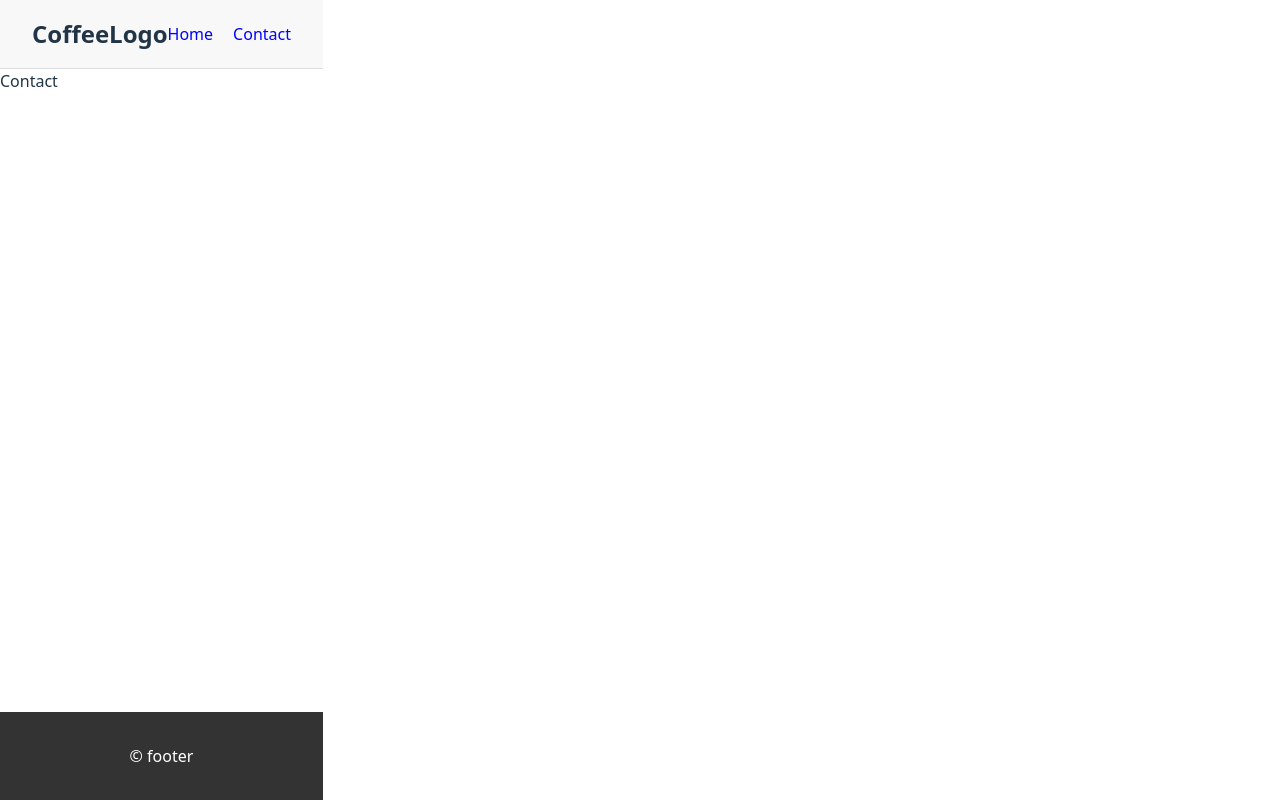
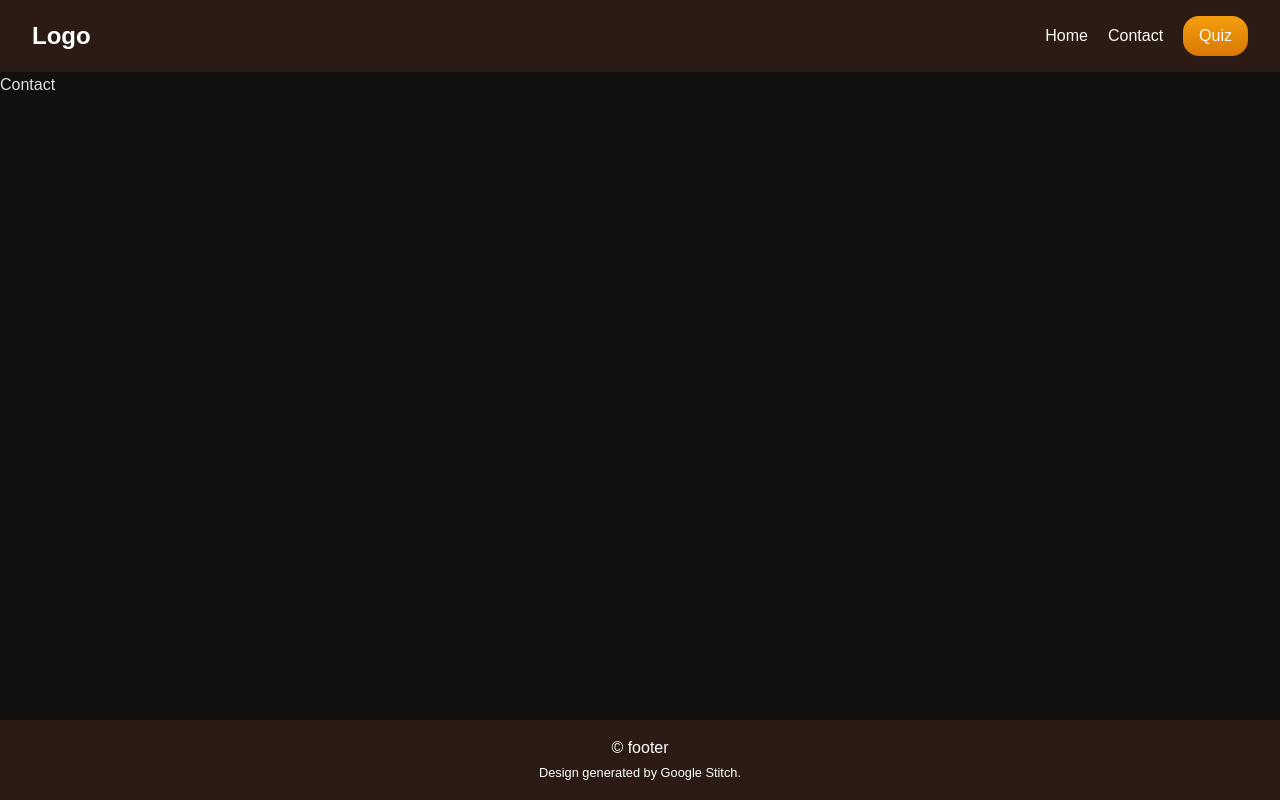
Before and after one commit to andreeagaldea/landing_coffee_react, a React (Vite) app: page /contact in a window 1280 px wide. Built offline with nearby package versions, Linux system fonts and the light colour scheme.

Commit message:
add mobile menu with hamburger toggle to navbar

```diff
--- a/src/components/layout/Footer.jsx
+++ b/src/components/layout/Footer.jsx
@@ -1,15 +1,16 @@
 const Footer = () => {
   const footerStyle = {
-    padding: '2rem',
+    padding: '1rem',
     textAlign: 'center',
-    background: '#333',
     color: 'white',
-    marginTop: 'auto'
+    marginTop: 'auto',
+    width: '100vw',
   };
 
   return (
-    <footer style={footerStyle}>
+    <footer style={footerStyle} className="bg-dark-brown">
       <p>&copy; footer</p>
+      <small>Design generated by Google Stitch.</small>
     </footer>
   );
 };
--- a/src/components/layout/Navbar.jsx
+++ b/src/components/layout/Navbar.jsx
@@ -1,26 +1,44 @@
+import { useState } from 'react';
 import { Link } from 'react-router-dom';
 
 const Navbar = () => {
-  const navStyle = {
-    padding: '1rem 2rem',
-    display: 'flex',
-    justifyContent: 'space-between',
-    alignItems: 'center',
-    background: '#f8f8f8',
-    borderBottom: '1px solid #ddd'
-  };
+  const [isOpen, setIsOpen] = useState(false);
 
   return (
-    <nav style={navStyle}>
-      <div style={{ fontWeight: 'bold', fontSize: '1.5rem' }}>CoffeeLogo</div>
-      <ul style={{ display: 'flex', gap: '20px', listStyle: 'none' }}>
-        <li>
-          <Link to="/" style={{ textDecoration: 'none', color: 'blue' }}>Home</Link>
-        </li>
-        <li>
-          <Link to="/contact" style={{ textDecoration: 'none', color: 'blue' }}>Contact</Link>
-        </li>
-      </ul>
+    <nav className='bg-dark-brown border-b border-[#12100E] px-8 py-4'>
+      <div className="flex justify-between items-center max-w-7xl mx-auto">
+
+        <div className="font-bold text-2xl text-white">Logo</div>
+
+        <button className="text-white md:hidden focus:outline-none" onClick={() => setIsOpen(!isOpen)}>
+          <svg className="w-6 h-6" fill="none" stroke="currentColor" viewBox="0 0 24 24">
+            {isOpen ? (
+              <path strokeLinecap="round" strokeLinejoin="round" strokeWidth={2} d="M6 18L18 6M6 6l12 12" />
+            ) : (
+              <path strokeLinecap="round" strokeLinejoin="round" strokeWidth={2} d="M4 6h16M4 12h16m-7 6h7" />
+            )}
+          </svg>
+        </button>
+
+        <ul className={`
+          flex flex-col md:flex-row items-center gap-5 list-none
+          absolute md:static bg-dark-brown left-0 w-full md:w-auto p-5 md:p-0
+          transition-all duration-300 ease-in
+          ${isOpen ? 'top-[60px] opacity-100' : 'top-[-400px] opacity-0 md:opacity-100'}
+          md:top-0 z-50
+        `}>
+          <li>
+            <Link to="/" className="text-white hover:text-orange-400" onClick={() => setIsOpen(false)}>Home</Link>
+          </li>
+          <li>
+            <Link to="/contact" className="text-white hover:text-orange-400" onClick={() => setIsOpen(false)}>Contact</Link>
+          </li>
+          <li>
+            <Link to="/quiz" className="cta-button inline-block" onClick={() => setIsOpen(false)}>Quiz</Link>
+          </li>
+        </ul>
+
+      </div>
     </nav>
   );
 };
--- a/src/index.css
+++ b/src/index.css
@@ -1,5 +1,7 @@
 @import "tailwindcss";
 
+@import url('https://fonts.googleapis.com/css2?family=Playfair+Display:ital,wght@0,600;1,600&display=swap');
+@import url('https://fonts.googleapis.com/css2?family=Montserrat:ital,wght@0,100..900;1,100..900&display=swap');
 
 :root {
   font-family: system-ui, Avenir, Helvetica, Arial, sans-serif;
@@ -14,15 +16,20 @@
   text-rendering: optimizeLegibility;
   -webkit-font-smoothing: antialiased;
   -moz-osx-font-smoothing: grayscale;
-}
 
-a {
-  font-weight: 500;
-  color: #646cff;
-  text-decoration: inherit;
-}
-a:hover {
-  color: #535bf2;
+  font-family: "Montserrat", sans-serif;
+
+  --background: #12100E;
+  --brown-dark: #2C1B14;
+  --brown-light: #4E342E;
+  --accent: #D97706;
+  --text-dark: #2C1B14;
+  --text-light: #FAF9F6;
+
+
+  --orange: #D97706;
+  --burnt-orange: #B45309;
+  --warm-honey: #F59E0B;
 }
 
 body {
@@ -31,41 +38,45 @@ body {
   place-items: center;
   min-width: 320px;
   min-height: 100vh;
+  background-color: var(--background);
 }
 
-h1 {
-  font-size: 3.2em;
-  line-height: 1.1;
+a{
+  color: var(--text-light);
+  text-decoration: none;
+  transition: all 0.2s linear;
 }
 
-button {
-  border-radius: 8px;
-  border: 1px solid transparent;
-  padding: 0.6em 1.2em;
-  font-size: 1em;
-  font-weight: 500;
-  font-family: inherit;
-  background-color: #1a1a1a;
-  cursor: pointer;
-  transition: border-color 0.25s;
-}
-button:hover {
-  border-color: #646cff;
-}
-button:focus,
-button:focus-visible {
-  outline: 4px auto -webkit-focus-ring-color;
+a:hover{
+  color: var(--warm-honey);
+  transition: all 0.2s linear;
 }
 
-@media (prefers-color-scheme: light) {
-  :root {
-    color: #213547;
-    background-color: #ffffff;
-  }
-  a:hover {
-    color: #747bff;
-  }
-  button {
-    background-color: #f9f9f9;
-  }
+.bg-dark-brown{
+  background-color: var(--brown-dark);
 }
+
+
+.cta-button {
+  background: linear-gradient(
+    to bottom,
+    var(--warm-honey) 0%,
+    var(--orange) 50%,
+    var(--burnt-orange) 100%
+  );
+  background-size: 100% 200%;
+  background-position: top;
+
+  color: var(--text-light);
+  border: none;
+  padding: 8px 16px;
+  border-radius: 16px;
+  cursor: pointer;
+  transition: background-position 0.4s ease, transform 0.2s ease;
+}
+
+.cta-button:hover {
+  color: var(--text-light);
+  background-position: bottom;
+  transform: translateY(-0.1px);
+}
--- /dev/null
+++ b/src/pages/Quiz.jsx
@@ -0,0 +1,12 @@
+function Quiz() {
+
+  return (
+    <>
+      <div>
+        Quiz
+      </div>
+    </>
+  )
+}
+
+export default Quiz
--- a/src/router/index.jsx
+++ b/src/router/index.jsx
@@ -2,6 +2,7 @@ import { createBrowserRouter } from 'react-router-dom';
 import App from "../App";
 import Home from "../pages/Home";
 import Contact from '../pages/Contact';
+import Quiz from '../pages/Quiz';
 
 export const router = createBrowserRouter([
     {
@@ -16,6 +17,10 @@ export const router = createBrowserRouter([
             path: "/contact",
             element: <Contact />,
         },
+        {
+            path: "/quiz",
+            element: <Quiz />,
+        },
     ],
   },
 ]);
```
